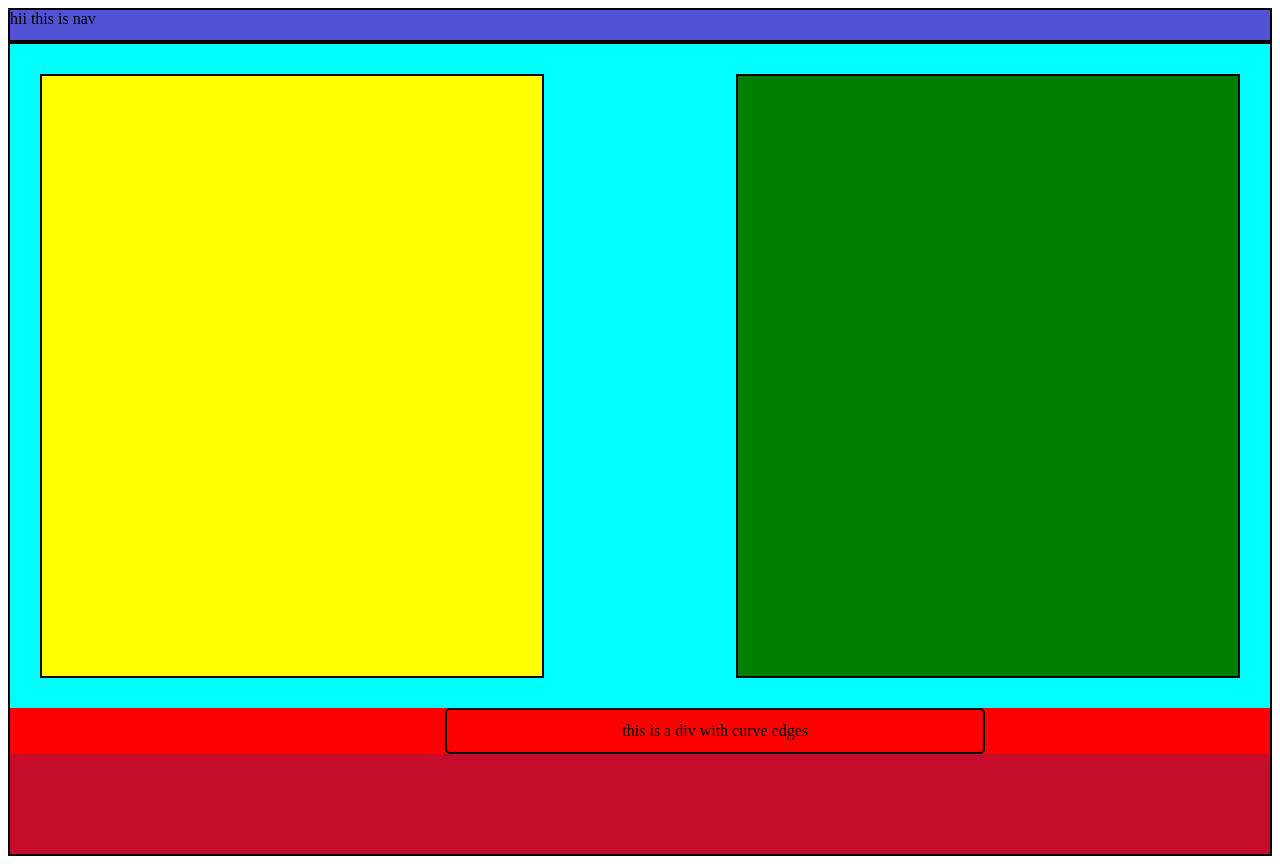
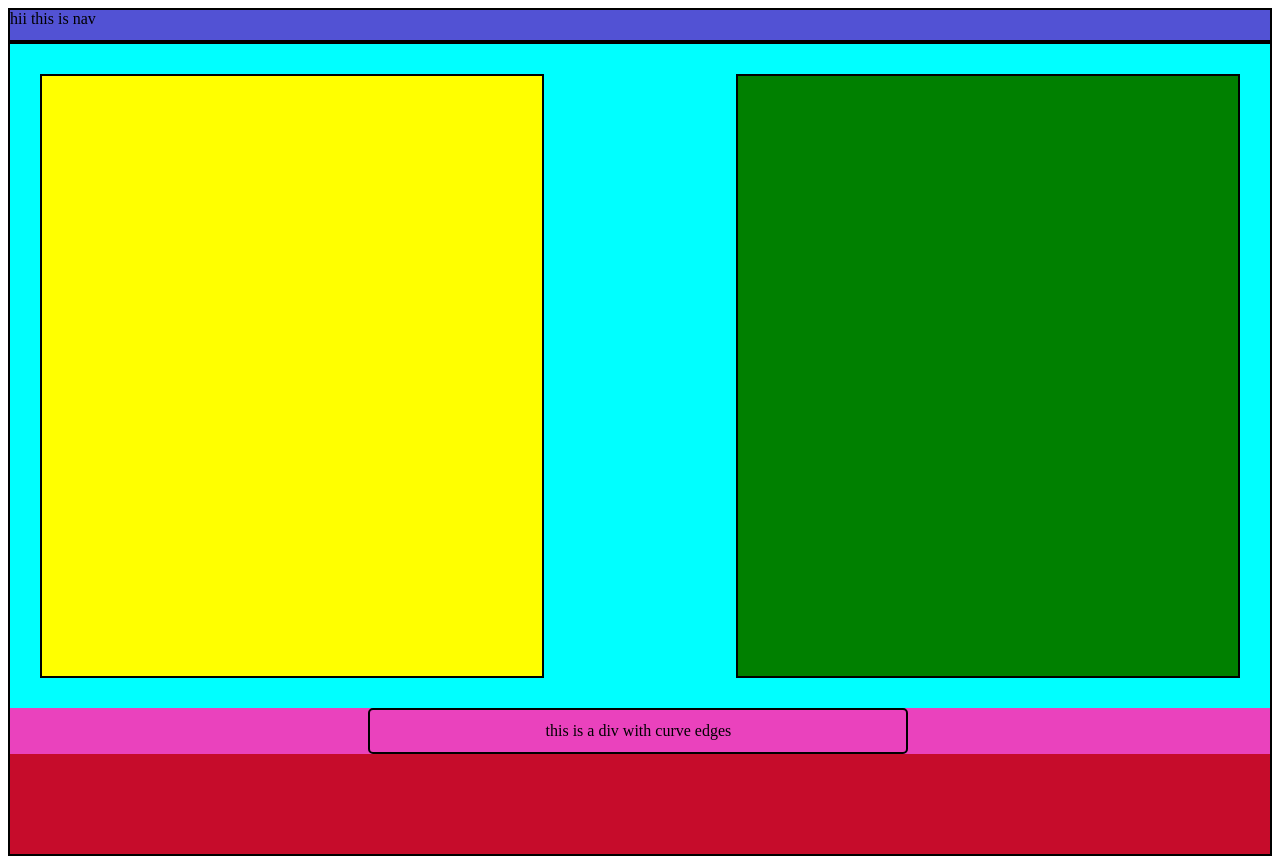
Before and after one commit to Sachin7717/Web-Dev, a plain HTML site: page exercisee/exer.html in a window 1280 px wide. Drawn offline with Linux system fonts and the light colour scheme.

```diff
--- a/exercisee/exer.html
+++ b/exercisee/exer.html
@@ -6,7 +6,7 @@
     <title>Document</title>
     <style>
         .main{
-            background-color: red;
+            background-color: rgb(234, 66, 189);
         }
         nav{
             border: 2px solid black;
@@ -45,7 +45,7 @@
             padding: 12px;
             border: 2px solid black;
             width: 40vw;
-            margin: 0 34vw;
+            margin: 0 28vw;
             display: flex;
             justify-content: center;
         }
```
